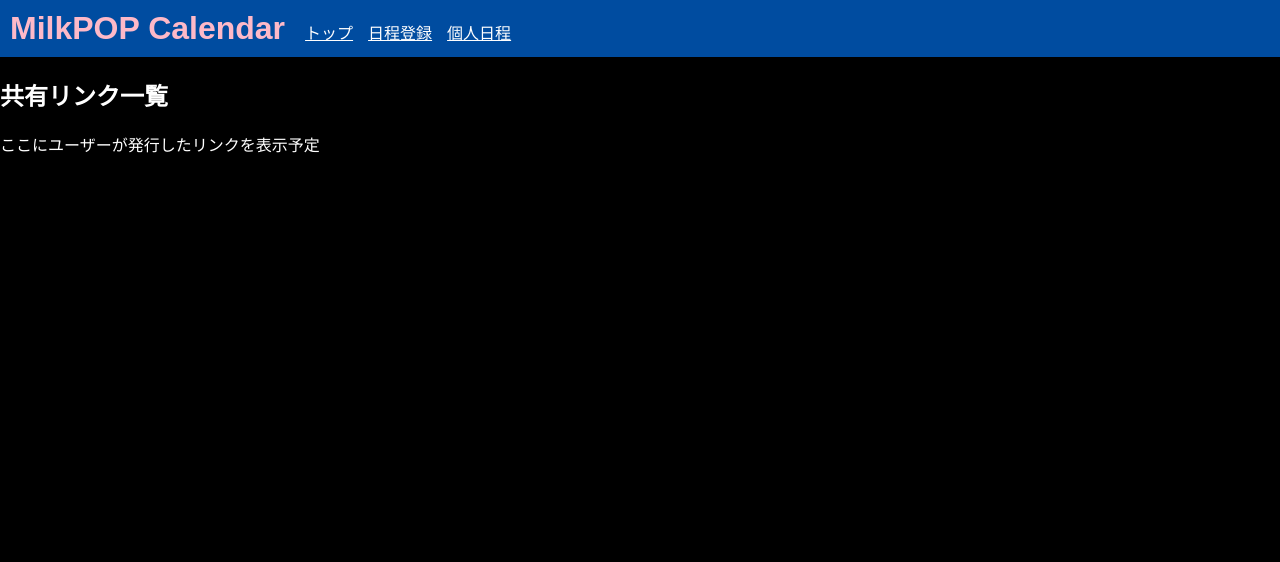
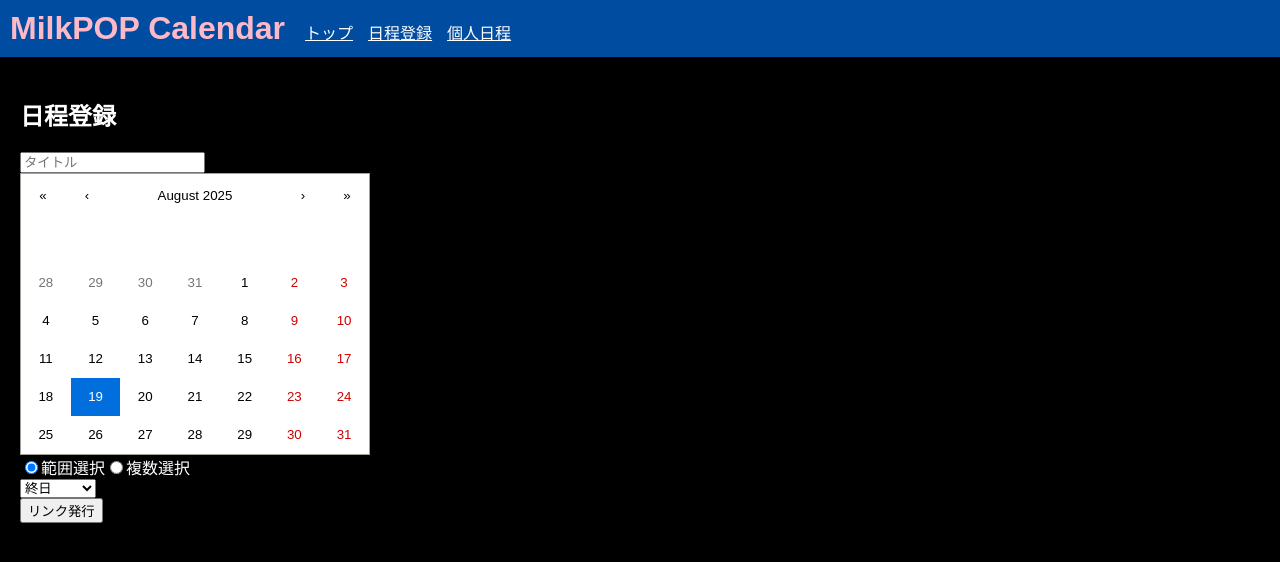
Before and after one commit to kuzyoumike0/milkpop-calendarapp, a React app in the folder frontend/: page /register in a window 1280 px wide. Shown: the top 562 px of the page. Built offline with nearby package versions, Linux system fonts and the light colour scheme; what date-holidays would draw is missing.

Commit message:
Update LinkPage.jsx

```diff
--- a/frontend/src/components/LinkPage.jsx
+++ b/frontend/src/components/LinkPage.jsx
@@ -1,10 +1,54 @@
-import React from "react";
+import React, { useState } from "react";
+import Calendar from "react-calendar";
+import "react-calendar/dist/Calendar.css";
+import axios from "axios";
 
 export default function LinkPage() {
+  const [title, setTitle] = useState("");
+  const [mode, setMode] = useState("range");
+  const [dates, setDates] = useState(new Date());
+  const [timeslot, setTimeslot] = useState("終日");
+  const [link, setLink] = useState("");
+
+  const register = async () => {
+    const start_date = Array.isArray(dates) ? dates[0] : dates;
+    const end_date = Array.isArray(dates) ? dates[1] : dates;
+    const res = await axios.post("/api/schedules", {
+      title,
+      memo: "",
+      start_date,
+      end_date,
+      timeslot,
+      mode,
+    });
+    setLink(res.data.url);
+  };
+
   return (
-    <div>
-      <h2 className="text-xl font-bold text-[#004CA0]">共有リンク一覧</h2>
-      <p>ここにユーザーが発行したリンクを表示予定</p>
+    <div style={{ padding: "20px" }}>
+      <h2>日程登録</h2>
+      <input placeholder="タイトル" value={title} onChange={(e) => setTitle(e.target.value)} />
+      <Calendar selectRange={mode === "range"} onChange={setDates} value={dates} />
+      <div>
+        <label>
+          <input type="radio" checked={mode === "range"} onChange={() => setMode("range")} />
+          範囲選択
+        </label>
+        <label>
+          <input type="radio" checked={mode === "multiple"} onChange={() => setMode("multiple")} />
+          複数選択
+        </label>
+      </div>
+      <div>
+        <select value={timeslot} onChange={(e) => setTimeslot(e.target.value)}>
+          <option>終日</option>
+          <option>昼</option>
+          <option>夜</option>
+          <option>時間指定</option>
+        </select>
+      </div>
+      <button onClick={register}>リンク発行</button>
+      {link && <p>共有リンク: <a href={link}>{link}</a></p>}
     </div>
   );
 }
```
